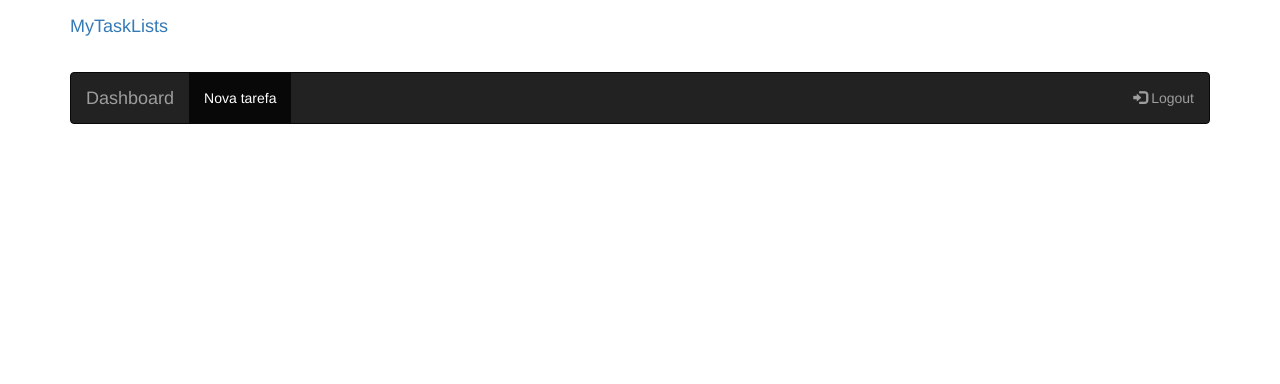
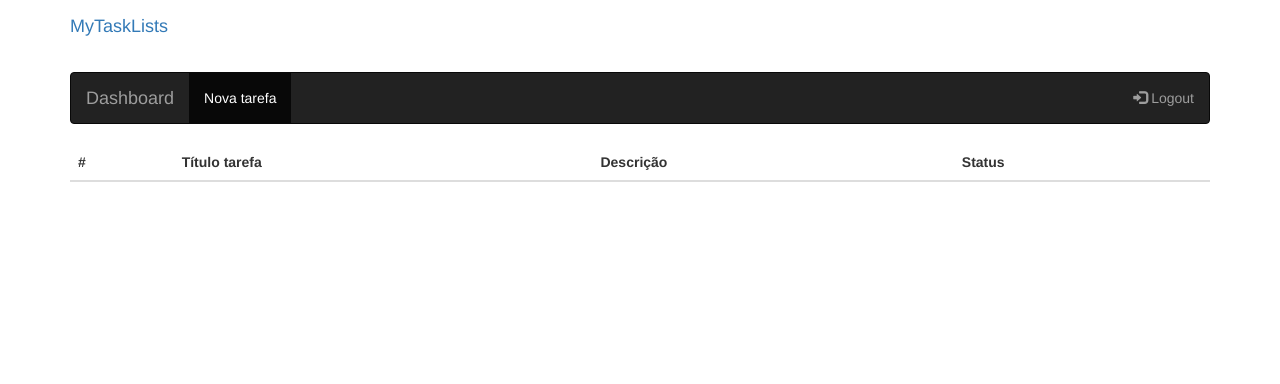
Before and after one commit to carruda1980/mytasklist, a Django app: page /dashboard/ in a window 1280 px wide. Shown: the top 384 px of the page. Run offline with Django 3.2, Linux system fonts and the light colour scheme; data comes from the database, SQL or seed files in the repository; both versions use the stored data as it was after the commit; lists and menus that the app fills with data are empty; some libraries are stand-ins or nearby versions.

Commit message:
Exibir lista de tarefas

```diff
--- a/mytasklist/tasklists/views.py
+++ b/mytasklist/tasklists/views.py
@@ -45,8 +45,13 @@ class Dashboard(Login, View):
         criado em: 03/2019
     """
     def get(self, request, *args, **kwargs):
+        userid = request.user.id
         tasks = TasksForm()
-        return render(request, 'dashboard.html',  {'tasks': tasks})
+        get_task = Tasks.objects.filter(criado_por=userid)
+        return render(request, 'dashboard.html',  {
+            'tasks': tasks,
+            'get_tasks': get_task
+            })
 
 class CreateTask(Login, View):
     """
@@ -57,7 +62,6 @@ class CreateTask(Login, View):
         titulo = request.POST['titulo']
         descricao = request.POST['descricao']
         criado_por = request.user
-
         try:
             task = Tasks.objects.create(
                 titulo=titulo,
--- a/mytasklist/templates/dashboard.html
+++ b/mytasklist/templates/dashboard.html
@@ -21,6 +21,29 @@
             </ul>
         </div>
     </nav>
+    <!-- Tabela -->
+    <table class="table">
+        <thead>
+            <tr>
+            <th scope="col">#</th>
+            <th scope="col">Título tarefa</th>
+            <th scope="col">Descrição</th>
+            <th scope="col">Status</th>
+            </tr>
+        </thead>
+        <tbody>
+            {% for task in get_tasks %}
+                <tr>
+                <th scope="row">{{ task.id }}</th>
+                <td>{{ task.titulo }}</td>
+                <td>{{ task.descricao }}</td>
+                <td>{{ task.get_status_display }}</td>
+                <td><a href="#"><span class="glyphicon glyphicon-remove"></span></a></td>
+                <td><a href="#"><span class="glyphicon glyphicon-pencil"></span></a></td>
+                </tr>
+            {% endfor %}
+        </tbody>
+    </table>
     <!-- Modal -->
     <div id="novaTarefa" class="modal fade" role="dialog">
         <div class="modal-dialog">
@@ -48,6 +71,6 @@
             </div>
         </div>
     </div>
-<script src="/static/js/scripts.js">
-</script>
+    <script src="/static/js/scripts.js">
+    </script>
 {% endblock %}
```
Also changed, not shown: mytasklist/db.sqlite3.
